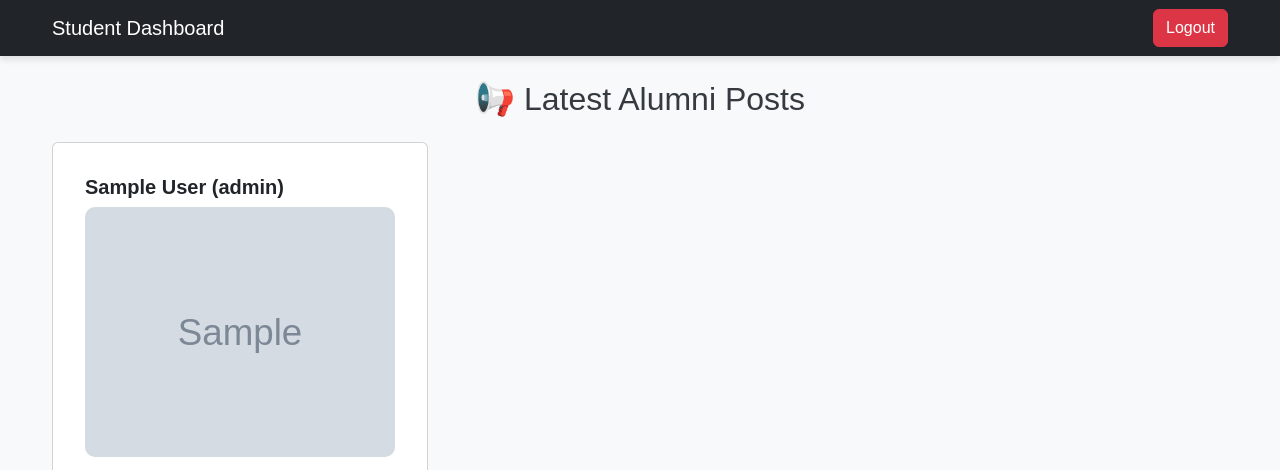
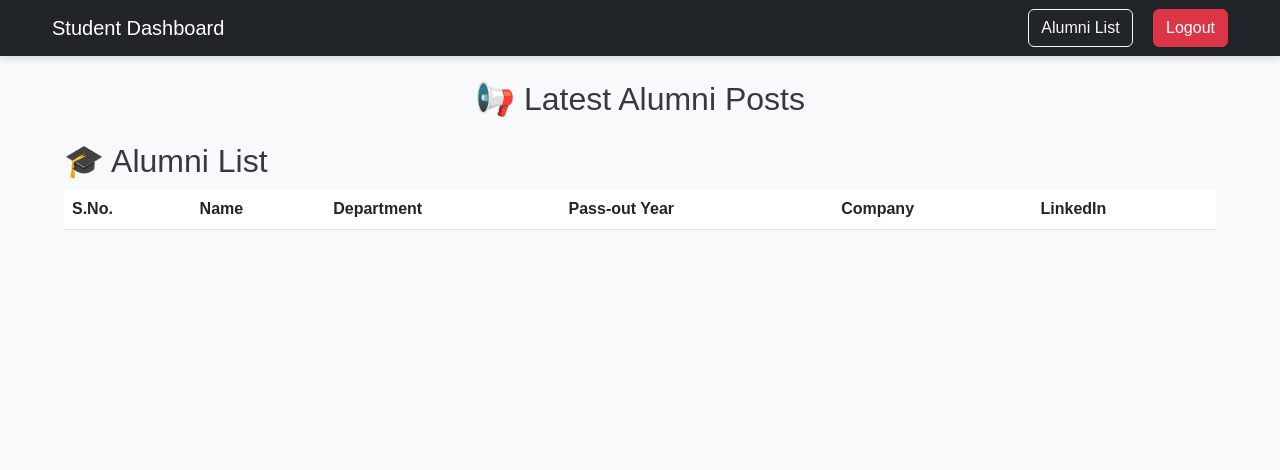
Before and after one commit to MYTHILY7/Alumni-Student-Details-Management-System, a PHP site: page /student_dashboard.php?page=alumni_list in a window 1280 px wide. Shown: the top 470 px of the page. Run offline with PHP 8.4, Linux system fonts and the light colour scheme; the visitor is signed in with stand-in values (Sample User, id 1); tables that the repository leaves empty or names only in its code hold one stand-in row (values such as "Sample post"); grey boxes marked "Sample" are stand-in pictures; lists and menus that the app fills with data are empty.

Commit message:
Added alumni list and export features, modified dashboards

```diff
--- a/alumni_dashboard.php
+++ b/alumni_dashboard.php
@@ -82,6 +82,7 @@ function sendEmailToStudents($conn, $postContent) {
             <li class="nav-item mb-2"><a href="?page=create_post" class="nav-link text-white">➕ Create New Post</a></li>
             <li class="nav-item mb-2"><a href="?page=my_posts" class="nav-link text-white">📃 My Posts</a></li>
             <li class="nav-item mb-2"><a href="?page=profile" class="nav-link text-white">👤 Profile</a></li>
+            <li class="nav-item mb-2"><a href="?page=alumni_list" class="nav-link text-white">🎓 Alumni List</a></li>
         </ul>
         <a href="logout.php" class="btn btn-danger w-100 mt-4">Logout</a>
     </div>
@@ -324,6 +325,9 @@ function sendEmailToStudents($conn, $postContent) {
             </div>
             <?php
         }
+        elseif ($page == 'alumni_list'){
+            include 'alumni_list.php';
+        }
         ?>
 
 
--- /dev/null
+++ b/alumni_list.php
@@ -0,0 +1,52 @@
+<?php
+if (session_status() === PHP_SESSION_NONE) {
+    session_start();
+}
+
+include 'db_connect.php';
+
+// Fetch alumni data
+$query = "SELECT id, name, department, passout_year, company, linkedin FROM users WHERE role = 'Alumni'";
+$result = $conn->query($query);
+?>
+
+<div class="container mt-4">
+    <h2>🎓 Alumni List</h2>
+    <table class="table table-striped">
+        <thead>
+            <tr>
+                <th>S.No.</th>
+                <th>Name</th>
+                <th>Department</th>
+                <th>Pass-out Year</th>
+                <th>Company</th>
+                <th>LinkedIn</th>
+            </tr>
+        </thead>
+        <tbody>
+            <?php
+            $serialNo = 1;
+            while ($row = $result->fetch_assoc()) {
+                echo '<tr>';
+                echo '<td>' . $serialNo++ . '</td>';
+                echo '<td>' . htmlspecialchars($row['name']) . '</td>';
+                echo '<td>' . htmlspecialchars($row['department']) . '</td>';
+                echo '<td>' . htmlspecialchars($row['passout_year']) . '</td>';
+                echo '<td>' . htmlspecialchars($row['company']) . '</td>';
+                echo '<td><a href="' . htmlspecialchars($row['linkedin']) . '" target="_blank">LinkedIn Profile</a></td>';
+                echo '</tr>';
+            }
+            ?>
+        </tbody>
+    </table>
+
+    <?php if (isset($_SESSION['role']) && $_SESSION['role'] === 'Admin'): ?>
+        <div class="d-flex justify-content-end mt-3">
+            <a href="export_alumni_excel.php" class="btn btn-outline-primary">Download Excel</a>
+        </div>
+    <?php endif; ?>
+</div>
+
+<?php
+$conn->close();
+?>
--- a/student_dashboard.php
+++ b/student_dashboard.php
@@ -6,6 +6,7 @@ if (!isset($_SESSION['role']) || $_SESSION['role'] != 'Student') {
 }
 
 include 'db_connect.php';
+$page = isset($_GET['page'])?$_GET['page']:'home';
 ?>
 
 <!DOCTYPE html>
@@ -115,8 +116,11 @@ include 'db_connect.php';
 <!-- Navigation Bar -->
 <nav class="navbar navbar-expand-lg navbar-dark bg-dark">
     <div class="container">
-        <a class="navbar-brand" href="#">Student Dashboard</a>
+    <a class="navbar-brand" href="student_dashboard.php">Student Dashboard</a>
         <div class="ms-auto">
+            <!-- Alumni List Link -->
+            <a href="student_dashboard.php?page=alumni_list" class="btn btn-outline-light me-3">Alumni List</a>
+                <!-- Logout Button -->
             <a href="logout.php" class="btn btn-danger">Logout</a>
         </div>
     </div>
@@ -127,6 +131,9 @@ include 'db_connect.php';
 
 
     <?php
+    if ($page === 'alumni_list') {
+        include 'alumni_list.php';
+    } else {
 $sql = "SELECT posts.id, posts.content, posts.file_path, users.name, users.role, users.linkedin
         FROM posts
         JOIN users ON posts.user_id = users.id
@@ -216,7 +223,7 @@ if ($result->num_rows > 0) {
     echo "<div class='no-posts'>
             <h4>No posts available yet. 📭</h4>
           </div>";
-}
+}}
 ?>
 
 
```
Also changed, not shown: admin_dashboard.php (+7 -3 lines), export_alumni_excel.php (added, +44 -0 lines).
